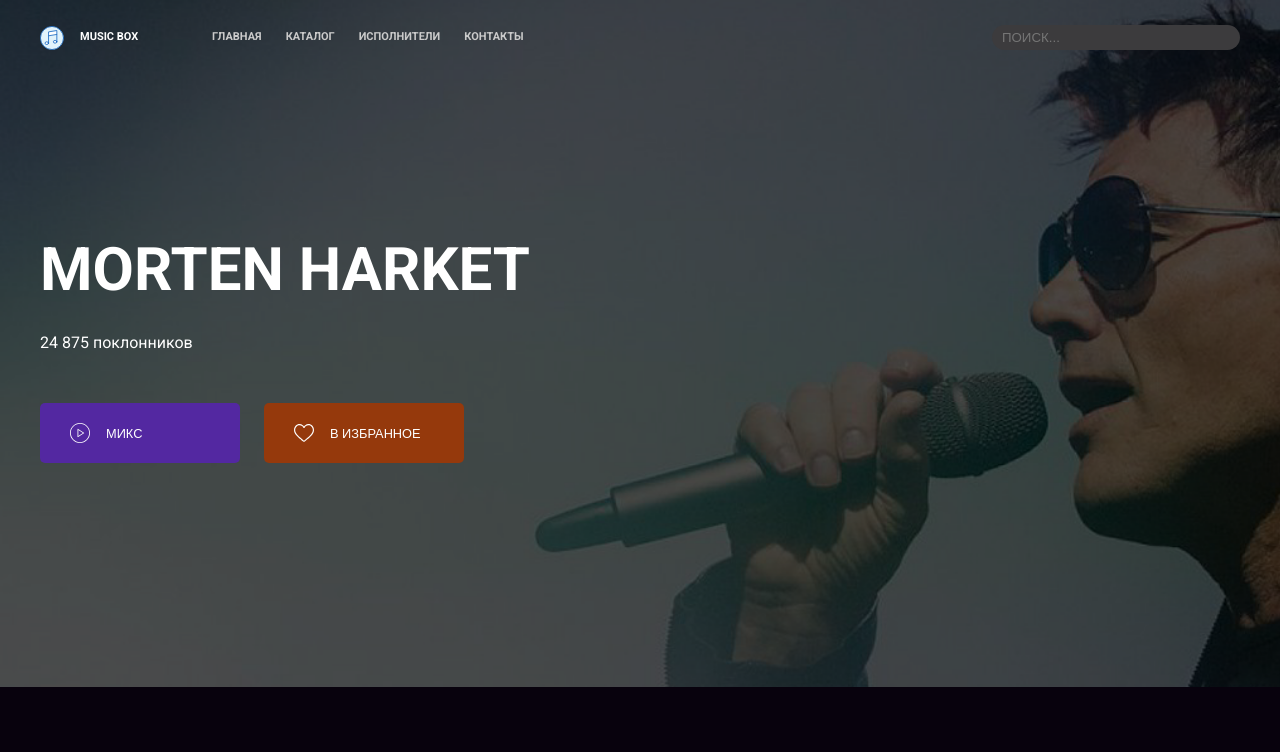
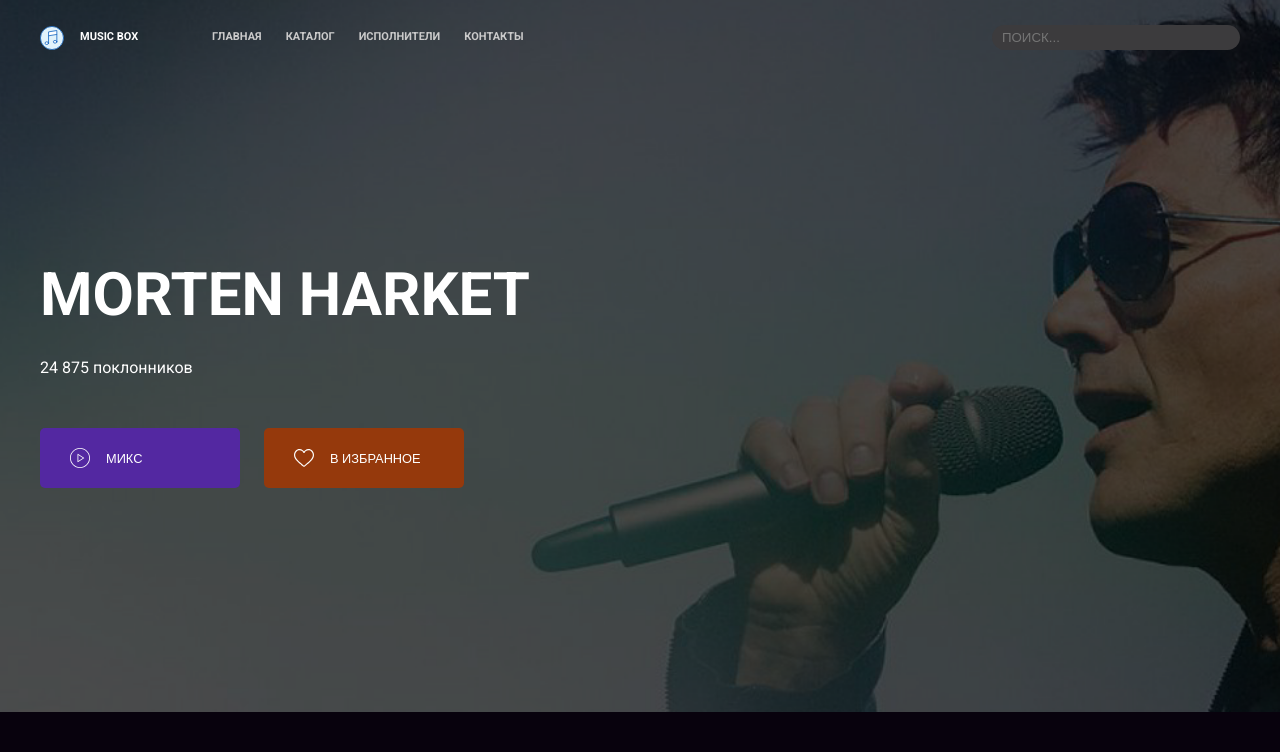
Before and after one commit to RainRa/layout-designer-project-lvl2, a PHP site: page /artist.html in a window 1280 px wide. Shown: the top 752 px of the page. Run offline with PHP 8.4, Linux system fonts and the light colour scheme.

Commit message:
fix artist title margin

```diff
--- a/src/artist.html
+++ b/src/artist.html
@@ -46,7 +46,7 @@
   <!-- BANNER ARTIST  -->
   <section id="page-description" class="bg-banner-artist pt-200 pb-200">
     <div class="container">
-      <h1 class="h1 mt-25 mt-50-tablet mb-16">Morten Harket</h1>
+      <h1 class="h1 mt-50-tablet mb-16">Morten Harket</h1>
       <p class="ts-16 mb-48">24 875 поклонников</p>
       <div class="d-flex flex-w-wrap">
         <button class="mb-24 mr-24 min-width-200 d-flex align-items-center btn btn-purple ts-small uppercase">
@@ -249,8 +249,8 @@
           <div class="col-4 col-4-offset mb-tablet-30">
             <h2 class="h4 mb-16 uppercase">Контакты</h2>
             <a class="footer-nav-link color-gray no-link-decoration" href="#">hello@music.box</a>
-            <a class="footer-nav-link color-gray no-link-decoration" href="#">Russia, Moscow. Music Box
-              studio</a>
+            <p class="footer-nav-link color-gray no-link-decoration" href="#">Russia, Moscow. Music Box
+              studio</p>
             <a class="footer-nav-link color-gray no-link-decoration" href="#">+ 7 499 999 99 99</a>
           </div>
           <div class="col-4 col-4-offset">
--- a/src/css/style.css
+++ b/src/css/style.css
@@ -196,6 +196,10 @@ img {
   .mt-mobile-50 {
     margin-top: 0;
   }
+}
+
+.mt-50-tablet {
+  margin-top: 25px;
 }
 
 @media (min-width: 640px) {
@@ -726,7 +730,6 @@ img {
 
 .footer-nav .footer-nav-link {
   display: block;
-  width: max-content;
   font-size: 16px;
 }
 
--- a/src/scss/base/_atomic.scss
+++ b/src/scss/base/_atomic.scss
@@ -77,6 +77,7 @@
 }
 
 .mt-50-tablet {
+  margin-top: 25px;
   @include for-tablet-up {
     margin-top: 50px;
   }
--- a/src/scss/blocks/_footer.scss
+++ b/src/scss/blocks/_footer.scss
@@ -18,7 +18,6 @@
 
   & .footer-nav-link {
     display: block;
-    width: max-content;
 
     font-size: 16px;
 
```
